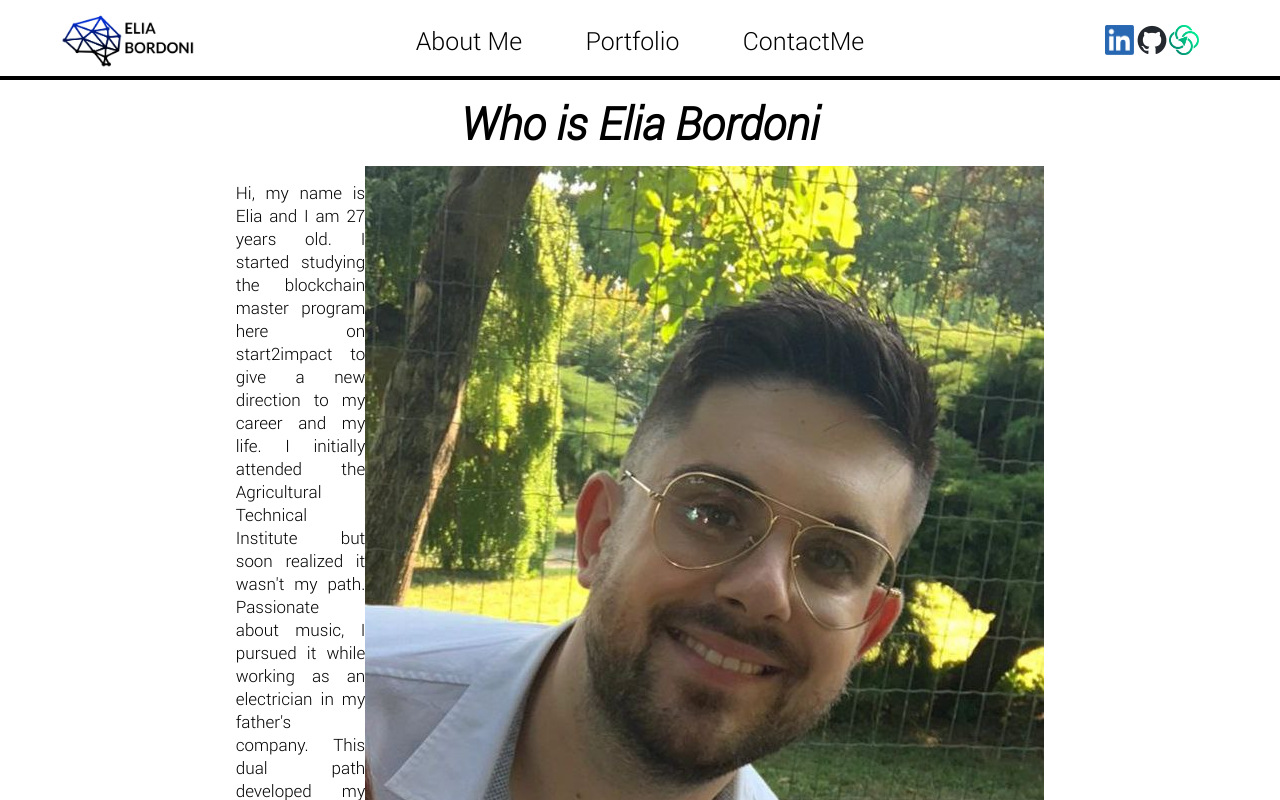
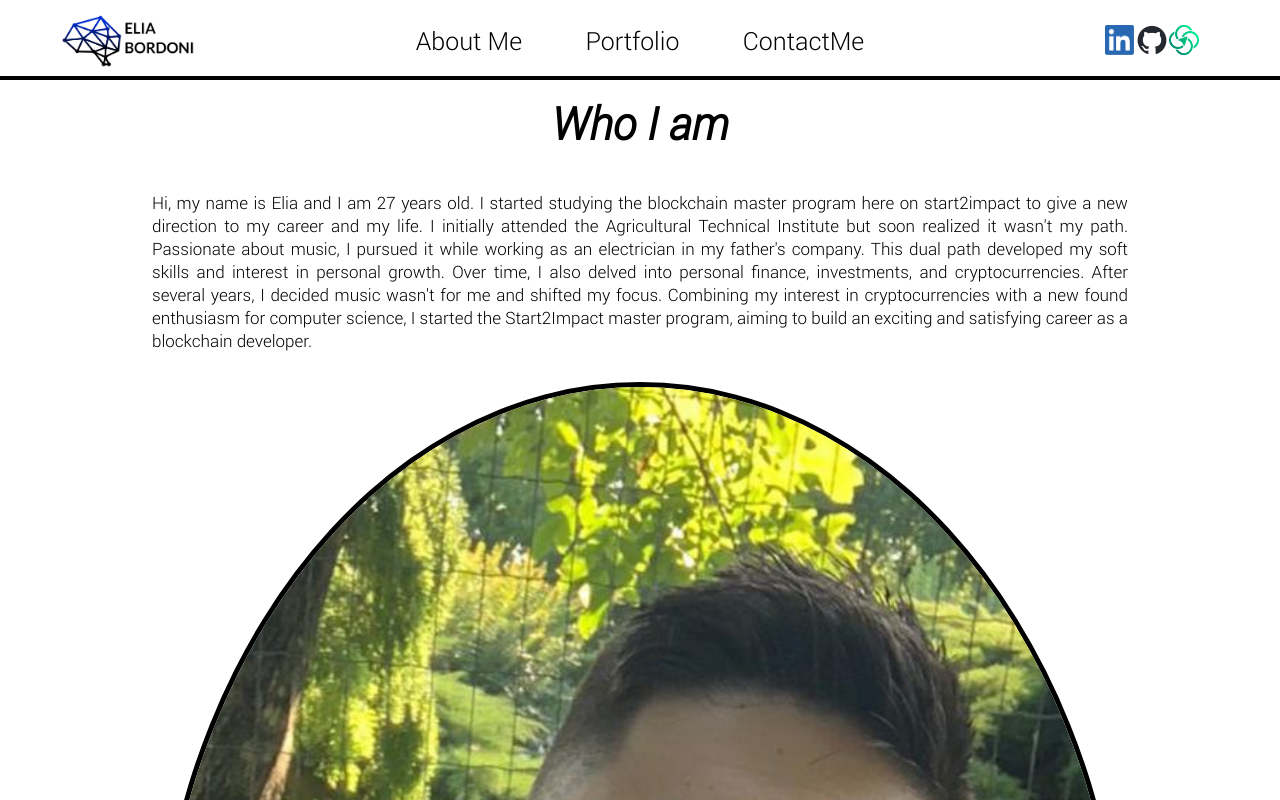
Before and after one commit to eliab256/personal-website, a React (Vite) app: page / in a window 1280 px wide. Built offline with nearby package versions, Linux system fonts and the light colour scheme.

Commit message:
fixing cards dimension problem

```diff
--- /dev/null
+++ b/src/assets/css/home.css
@@ -0,0 +1,74 @@
+.title {
+  margin: 0 auto;
+}
+
+.mainContainer {
+  display: flex;
+  flex-direction: column;
+  align-items: center;
+  justify-content: center;
+}
+
+.mainItems {
+  display: flex;
+  justify-content: center;
+  align-items: center;
+  width: 100%;
+}
+
+.myDescription {
+  padding-top: 10px;
+  padding-bottom: 10px;
+  width: 80%;
+}
+
+.personalPicture {
+  display: flex;
+  align-items: center;
+  justify-content: center;
+  width: 100%;
+}
+
+.personalPicture img {
+  width: 80%;
+  height: auto;
+  object-fit: cover;
+  border-radius: 50%;
+  border: black solid 5px;
+}
+
+/* Mobile Styles */
+@media only screen and (max-width: 400px) {
+}
+
+/* Tablet Styles */
+@media only screen and (min-width: 401px) and (max-width: 960px) {
+  .personal-picture {
+    width: 80%;
+  }
+}
+
+/* Desktop Styles */
+@media only screen and (min-width: 961px) {
+  .main-items {
+    width: 50%;
+  }
+
+  .title {
+    margin-bottom: 5%;
+  }
+
+  .personal-picture {
+    padding-left: 20px;
+    margin-top: 20px;
+  }
+
+  .personal-picture img {
+    width: 80%;
+  }
+
+  .my-description {
+    padding-right: 20px;
+    padding-left: 30px;
+  }
+}
--- a/src/assets/css/index.css
+++ b/src/assets/css/index.css
@@ -112,6 +112,8 @@ main {
   width: 100%;
   flex: 1;
   display: flex;
+  flex-direction: column;
+  align-items: center;
 }
 
 .title {
--- a/src/assets/css/projectCard.css
+++ b/src/assets/css/projectCard.css
@@ -3,27 +3,29 @@
   display: flex;
   align-items: center;
   justify-content: center;
-  height: auto;
   width: 80%;
+  height: 65%;
   margin: 0 auto;
   flex: 1;
-  padding: 5%;
+  padding: 2%;
   position: relative;
+  overflow: hidden;
 }
 
 .itemTitleBox {
   display: flex;
   justify-content: center;
   text-align: center;
+  align-items: center;
   width: 100%;
-  margin-bottom: 3%;
   z-index: 2;
+  height: 22%;
 }
 
 .worksGridItem {
   display: flex;
   flex-direction: column;
-  justify-content: center;
+  justify-content: space-between;
   align-items: center;
   border: black 1px solid;
   border-radius: 10px;
@@ -33,12 +35,24 @@
   background-color: rgba(255, 255, 255, 0.6);
   color: black;
   cursor: pointer;
+  padding: 0.3%;
 }
 
 .worksGridItem img {
   max-width: 100%;
   max-height: 100%;
   object-fit: contain;
+  width: 100%;
+  height: 100%;
+}
+
+.basicInfoContainer {
+  height: 13%;
+  display: flex;
+  flex-direction: column;
+  justify-content: center;
+  align-items: center;
+  width: 100%;
 }
 
 .programmingLanguageContainer {
@@ -47,6 +61,7 @@
   gap: 10px;
   justify-content: center;
   align-items: center;
+  flex-wrap: wrap;
 }
 
 /* Tablet Styles */
--- a/src/components/Home.tsx
+++ b/src/components/Home.tsx
@@ -1,13 +1,14 @@
 import personalPicture from "../assets/img/personalPicture.jpg";
+import "../assets/css/home.css";
 
 const Home: React.FC = () => {
   return (
-    <div className="width-controller">
+    <>
       <div className="title">
-        <h1>Who is Elia Bordoni</h1>
+        <h1>Who I am</h1>
       </div>
-      <div className="main-container">
-        <div className="main-items my-description">
+      <div className="mainContainer">
+        <div className="mainItems myDescription">
           <p>
             Hi, my name is Elia and I am 27 years old. I started studying the blockchain master program here on start2impact to give a new direction to my career and my
             life. I initially attended the Agricultural Technical Institute but soon realized it wasn't my path. Passionate about music, I pursued it while working as an
@@ -17,11 +18,11 @@ const Home: React.FC = () => {
             developer.
           </p>
         </div>
-        <div className="main-items personal-picture">
-          <img src={personalPicture} alt="personal-picture" />
+        <div className="mainItems personalPicture">
+          <img src={personalPicture} alt="personalPicture" />
         </div>
       </div>
-    </div>
+    </>
   );
 };
 
```
